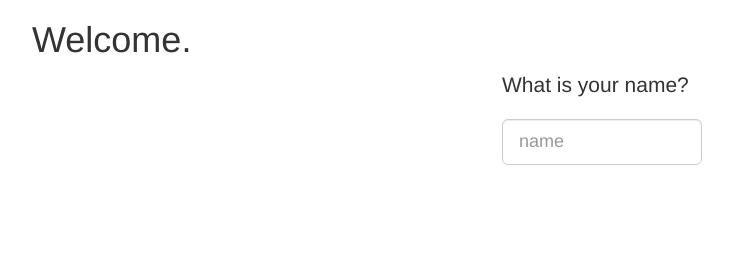
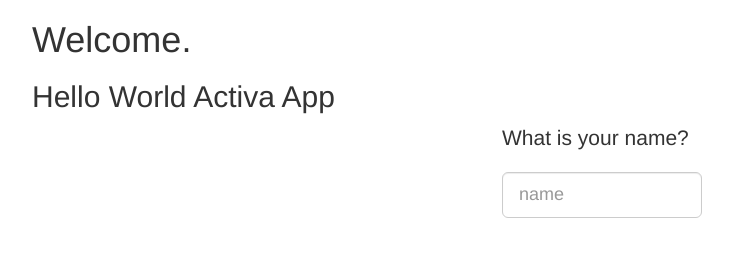
Before and after one commit to ActivaLabs/GestionEspacios-App, a website: page public/index.html in a window 1280 px wide. Shown: the whole page, without its empty margins (38-771 px from the left). Drawn offline with nearby package versions, Linux system fonts and the light colour scheme.

Commit message:
Hello World Activa App

```diff
--- a/public/index.html
+++ b/public/index.html
@@ -15,6 +15,7 @@
 <body>
     <div class="container">
         <h1>Welcome.</h1>
+        <h2>Hello World Activa App</h2>
         <div id="nameInput" class="input-group-lg center-block helloInput">
             <p class="lead">What is your name?</p>
             <input id="user_name" type="text" class="form-control" placeholder="name" aria-describedby="sizing-addon1" value="" />
```
